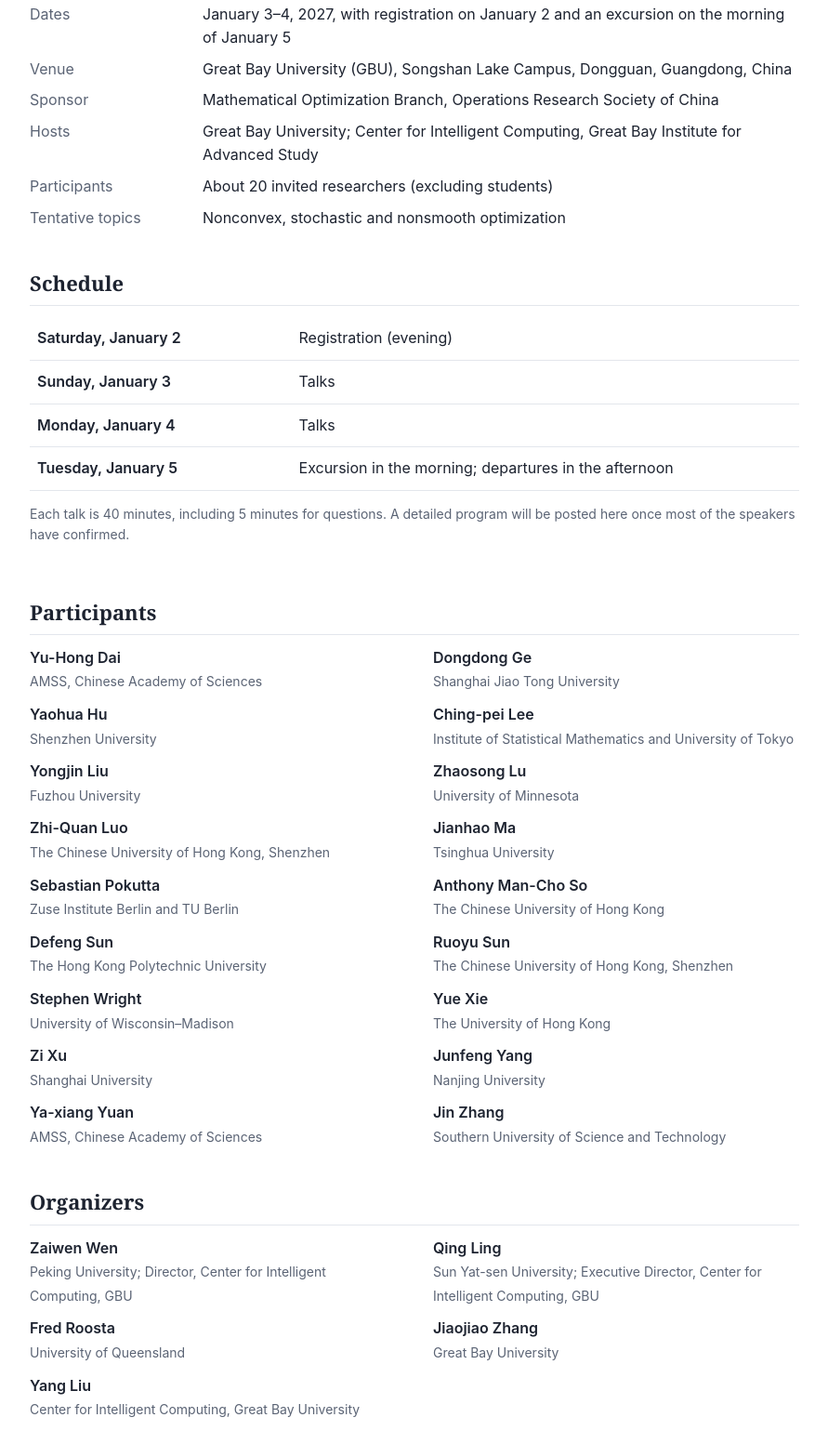
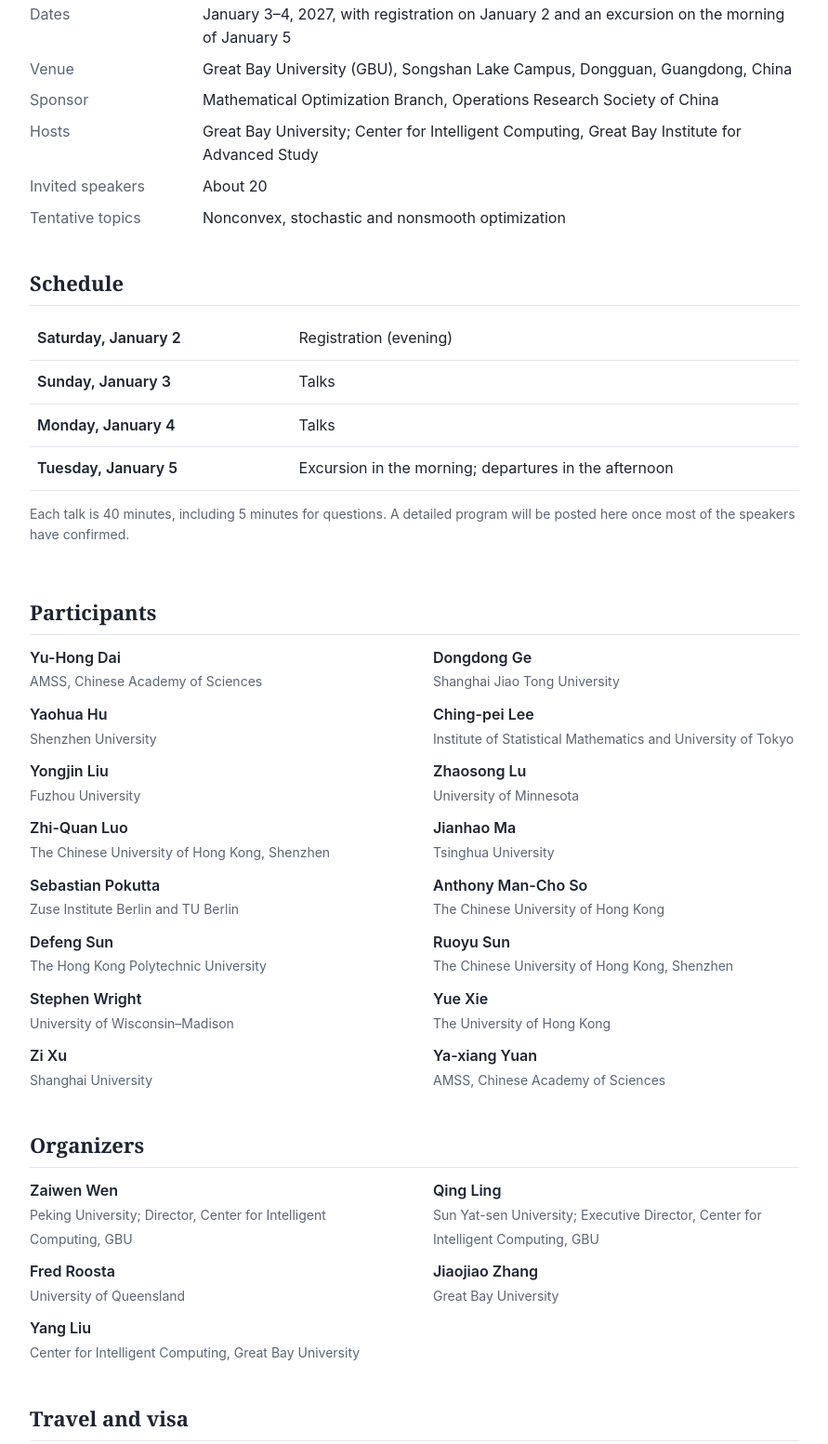
Before and after one commit to yangliu-op/gbwico2027, a plain HTML site: page index.html in a window 1280 px wide. Shown: the part 1142-2695 px from the top of the page at 93% size, without its empty margins (194-1085 px from the left). Drawn offline with Linux system fonts and the light colour scheme.

Commit message:
Update index.html

```diff
--- a/index.html
+++ b/index.html
@@ -98,7 +98,7 @@
       <dt>Venue</dt><dd>Great Bay University (GBU), Songshan Lake Campus, Dongguan, Guangdong, China</dd>
       <dt>Sponsor</dt><dd>Mathematical Optimization Branch, Operations Research Society of China</dd>
       <dt>Hosts</dt><dd>Great Bay University; Center for Intelligent Computing, Great Bay Institute for Advanced Study</dd>
-      <dt>Participants</dt><dd>About 20 invited researchers (excluding students)</dd>
+      <dt>Invited speakers</dt><dd>About 20</dd>
       <dt>Tentative topics</dt><dd>Nonconvex, stochastic and nonsmooth optimization</dd>
     </dl>
   </section>
@@ -132,9 +132,7 @@
       <li><span class="name">Stephen Wright</span><span class="aff">University of Wisconsin–Madison</span></li>
       <li><span class="name">Yue Xie</span><span class="aff">The University of Hong Kong</span></li>
       <li><span class="name">Zi Xu</span><span class="aff">Shanghai University</span></li>
-      <li><span class="name">Junfeng Yang</span><span class="aff">Nanjing University</span></li>
       <li><span class="name">Ya-xiang Yuan</span><span class="aff">AMSS, Chinese Academy of Sciences</span></li>
-      <li><span class="name">Jin Zhang</span><span class="aff">Southern University of Science and Technology</span></li>
     </ul>
   </section>
 
@@ -173,7 +171,7 @@
 </main>
 
 <footer>
-  <div class="wrap">Center for Intelligent Computing, Great Bay Institute for Advanced Study, Great Bay University<br>Last updated: October 30, 2026</div>
+  <div class="wrap">Center for Intelligent Computing, Great Bay Institute for Advanced Study, Great Bay University<br>Last updated: November 7, 2026</div>
 </footer>
 
 </body>
```
